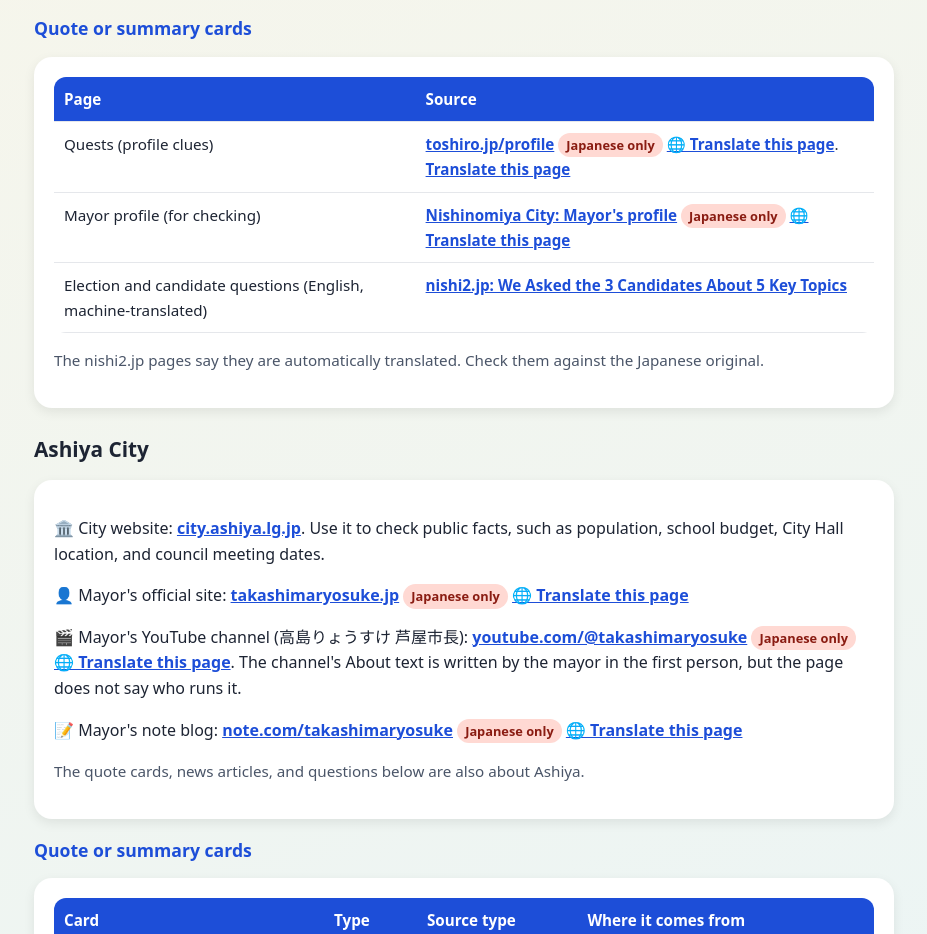
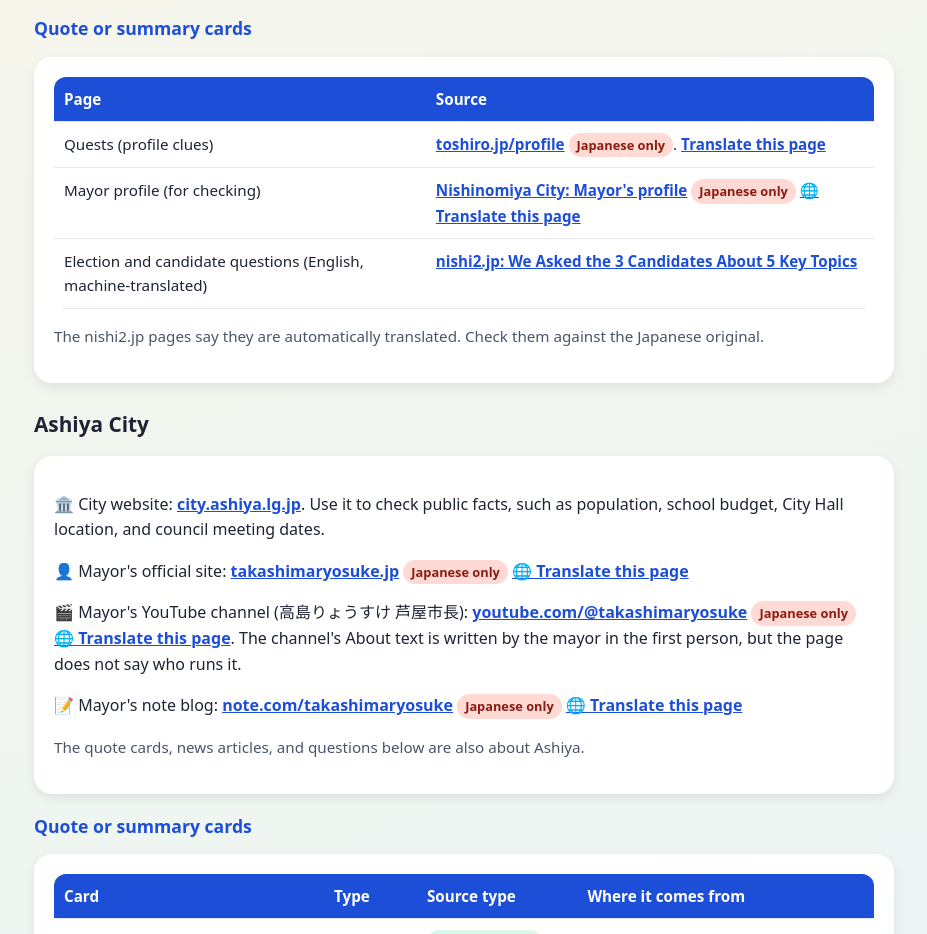
Before and after one commit to shigetasensei/city-leader-detectives, a plain HTML site: page resources.html in a window 1280 px wide. Shown: the part 1166-2100 px from the top of the page, without its empty margins (176-1103 px from the left). Drawn offline with Linux system fonts and the light colour scheme.

Commit message:
Remove duplicate Translate this page links on resources page
Co-Authored-By: Claude Haiku 5.5 <noreply@anthropic.com>
Claude-Session: https://claude.ai/code/session_01GaS8bCLPJZ54qLtkLQrLa7

```diff
--- a/resources.html
+++ b/resources.html
@@ -52,7 +52,7 @@ a{color:#1d4ed8;font-weight:700}
   <div class="card">
     <table>
       <tr><th>Page</th><th>Source</th></tr>
-      <tr><td>Quests (profile clues)</td><td><a href="https://toshiro.jp/profile/" target="_blank" rel="noopener">toshiro.jp/profile</a> <span class="tag mine">Japanese only</span> <a href="https://translate.google.com/translate?sl=ja&tl=en&u=https%3A%2F%2Ftoshiro.jp%2Fprofile%2F" target="_blank" rel="noopener">🌐 Translate this page</a>. <a href="https://translate.google.com/translate?sl=ja&tl=en&u=https%3A%2F%2Ftoshiro.jp%2Fprofile%2F" target="_blank" rel="noopener">Translate this page</a></td></tr>
+      <tr><td>Quests (profile clues)</td><td><a href="https://toshiro.jp/profile/" target="_blank" rel="noopener">toshiro.jp/profile</a> <span class="tag mine">Japanese only</span>. <a href="https://translate.google.com/translate?sl=ja&tl=en&u=https%3A%2F%2Ftoshiro.jp%2Fprofile%2F" target="_blank" rel="noopener">Translate this page</a></td></tr>
       <tr><td>Mayor profile (for checking)</td><td><a href="https://www.nishi.or.jp/shisei/mayor/profile.html" target="_blank" rel="noopener">Nishinomiya City: Mayor's profile</a> <span class="tag mine">Japanese only</span> <a href="https://translate.google.com/translate?sl=ja&tl=en&u=https%3A%2F%2Fwww.nishi.or.jp%2Fshisei%2Fmayor%2Fprofile.html" target="_blank" rel="noopener">🌐 Translate this page</a></td></tr>
       <tr><td>Election and candidate questions (English, machine-translated)</td><td><a href="https://nishi2.jp/en/?p=320204" target="_blank" rel="noopener">nishi2.jp: We Asked the 3 Candidates About 5 Key Topics</a></td></tr>
     </table>
```
